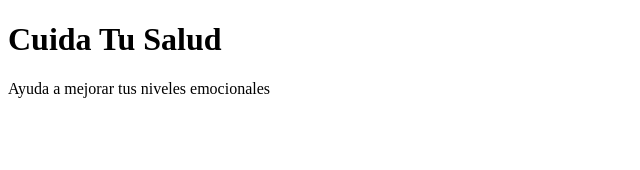
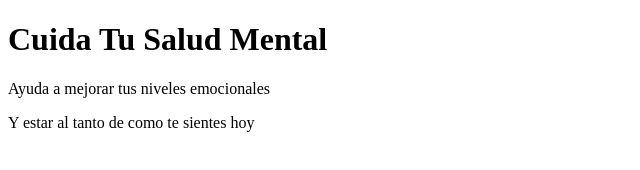
Before and after one commit to Copilli/cuida-tu-salud-mental, a plain HTML site: page index.html in a window 1280 px wide. Shown: the whole page, without its empty margins (0-640 px from the left). Drawn offline with Linux system fonts and the light colour scheme.

Commit message:
hize un cambio y agrege informacion

```diff
--- a/index.html
+++ b/index.html
@@ -6,7 +6,8 @@
     <title>Document</title>
 </head>
 <body>
-    <h1>Cuida Tu Salud</h1>
+    <h1>Cuida Tu Salud Mental</h1>
     <p>Ayuda a mejorar tus niveles emocionales</p>
+    <p>Y estar al tanto de como te sientes hoy</p>
 </body>
 </html>
```
